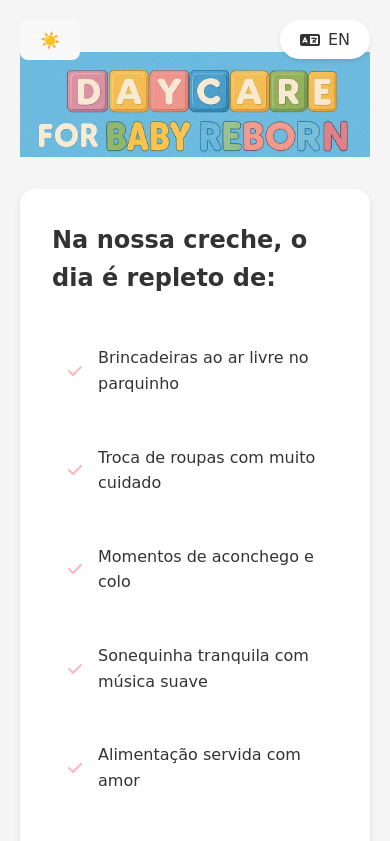
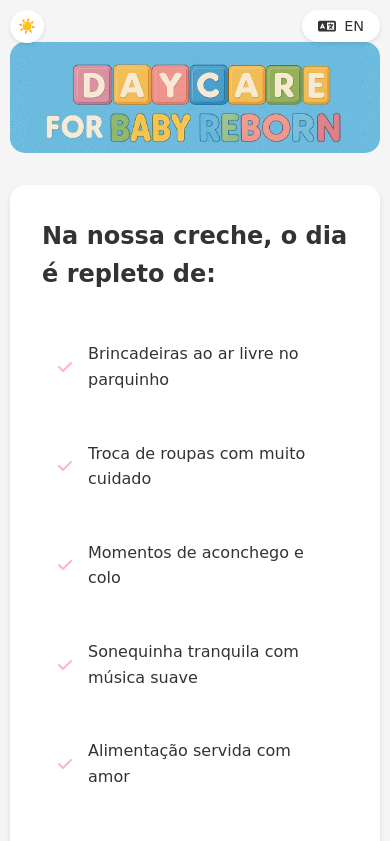
Before and after one commit to MarcosCostaDev/daycarereborn, a React (Vite) app: page / in a window 390 px wide. Shown: the top 841 px of the page. Built offline with nearby package versions, Linux system fonts and the light colour scheme.

Commit message:
adjust mobile website

```diff
--- a/src/App.tsx
+++ b/src/App.tsx
@@ -30,6 +30,7 @@ const AppContainer = styled.div<{ theme: Theme }>`
   min-height: 100vh;
   margin: 0;
   padding: 0;
+  overflow-x: hidden;
 `
 
 const Header = styled.header`
@@ -42,6 +43,14 @@ const Header = styled.header`
   text-align: center;
   margin-bottom: 2rem;
   box-shadow: 0 4px 6px rgba(0, 0, 0, 0.1);
+  position: relative;
+  overflow: hidden;
+
+  @media (max-width: 768px) {
+    padding: 1rem;
+    margin: 0.5rem;
+    border-radius: 10px;
+  }
 `
 
 const LanguageButton = styled.button<{ theme: Theme }>`
@@ -59,9 +68,48 @@ const LanguageButton = styled.button<{ theme: Theme }>`
   gap: 8px;
   box-shadow: 0 2px 4px rgba(0, 0, 0, 0.1);
   transition: background 0.2s, color 0.2s;
+  z-index: 100;
+
   &:hover {
     background: ${({ theme }) => theme.accent};
     color: #fff;
+  }
+
+  @media (max-width: 768px) {
+    top: 10px;
+    right: 10px;
+    padding: 8px 16px;
+    font-size: 0.9rem;
+  }
+`
+
+const ThemeToggleButton = styled.button<{ theme: Theme }>`
+  position: absolute;
+  top: 20px;
+  left: 20px;
+  background: ${({ theme }) => theme.sectionBg};
+  color: ${({ theme }) => theme.text};
+  border: none;
+  padding: 10px;
+  border-radius: 50%;
+  cursor: pointer;
+  display: flex;
+  align-items: center;
+  justify-content: center;
+  box-shadow: 0 2px 4px rgba(0, 0, 0, 0.1);
+  transition: background 0.2s, color 0.2s;
+  z-index: 100;
+
+  &:hover {
+    background: ${({ theme }) => theme.accent};
+    color: #fff;
+  }
+
+  @media (max-width: 768px) {
+    top: 10px;
+    left: 10px;
+    padding: 8px;
+    font-size: 0.9rem;
   }
 `
 
@@ -133,6 +181,20 @@ const HeroSection = styled(Section)<{ theme: Theme }>`
   text-align: center;
   padding: 0;
   box-shadow: none;
+  position: relative;
+  overflow: hidden;
+
+  img {
+    max-width: 100%;
+    height: auto;
+    display: block;
+    margin: 0 auto;
+    transition: transform 0.3s ease;
+
+    @media (max-width: 768px) {
+      transform: scale(0.9);
+    }
+  }
 `
 
 const ActivitiesList = styled.ul`
@@ -182,6 +244,10 @@ const MainContent = styled.div`
   max-width: 1200px;
   margin: 0 auto;
   padding: 20px;
+
+  @media (max-width: 768px) {
+    padding: 10px;
+  }
 `
 
 const CommentsSection = styled(Section)`
@@ -342,11 +408,11 @@ function AppContent() {
           <FontAwesomeIcon icon={faLanguage} />
           {i18n.language === 'en' ? 'PT' : 'EN'}
         </LanguageButton>
-        <button style={{ position: 'absolute', top: 20, left: 20, zIndex: 10 }} onClick={handleThemeToggle}>
+        <ThemeToggleButton theme={theme} onClick={handleThemeToggle}>
           {isDark ? '🌙' : '☀️'}
-        </button>
+        </ThemeToggleButton>
         <HeroSection theme={theme}>
-          <img src={headerImg} alt="Daycare for Baby Reborn" style={{ maxWidth: '100%', height: 'auto', display: 'block', margin: '0 auto' }} />
+          <img src={headerImg} alt="Daycare for Baby Reborn" />
         </HeroSection>
 
         {/* <GoogleAd /> */}
```
